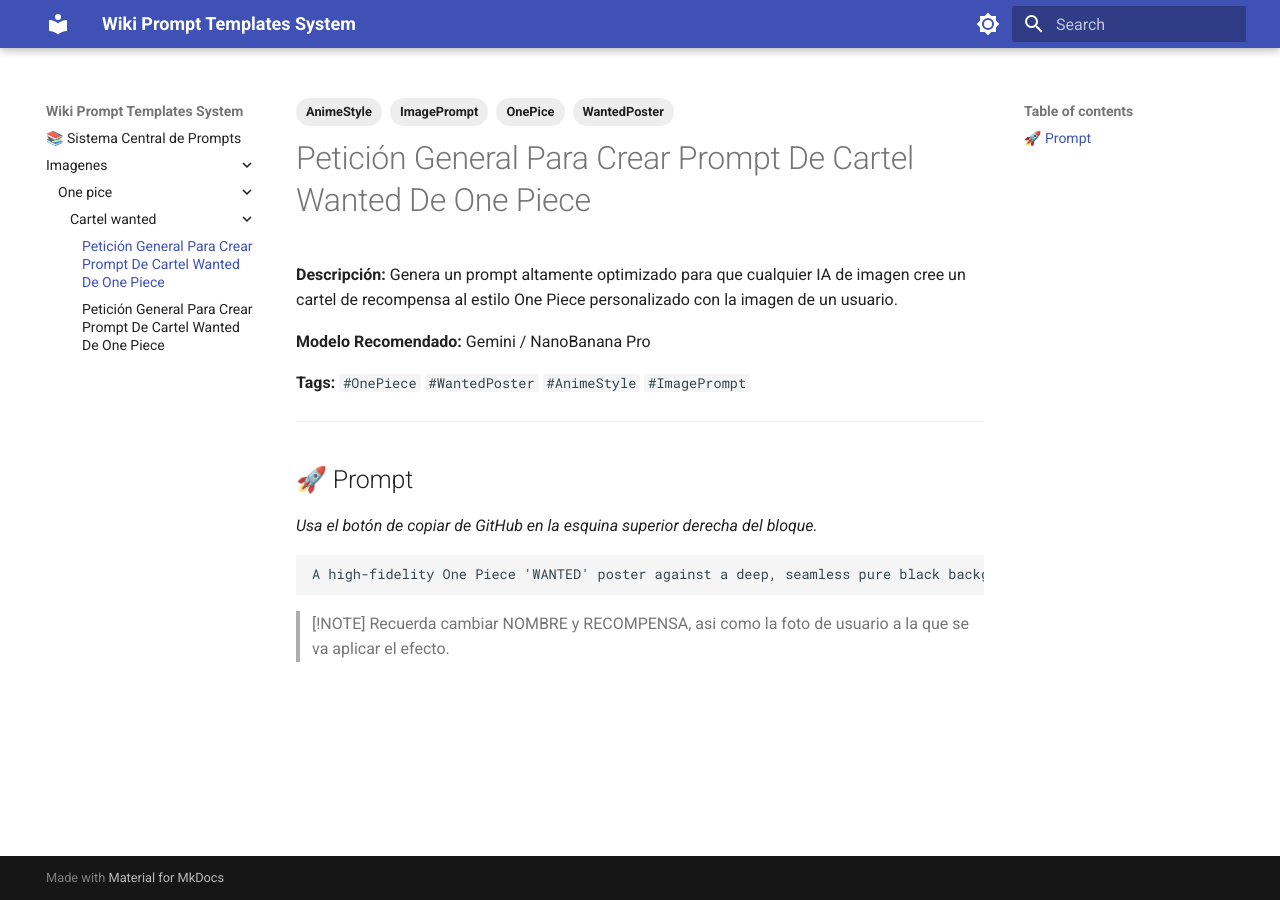
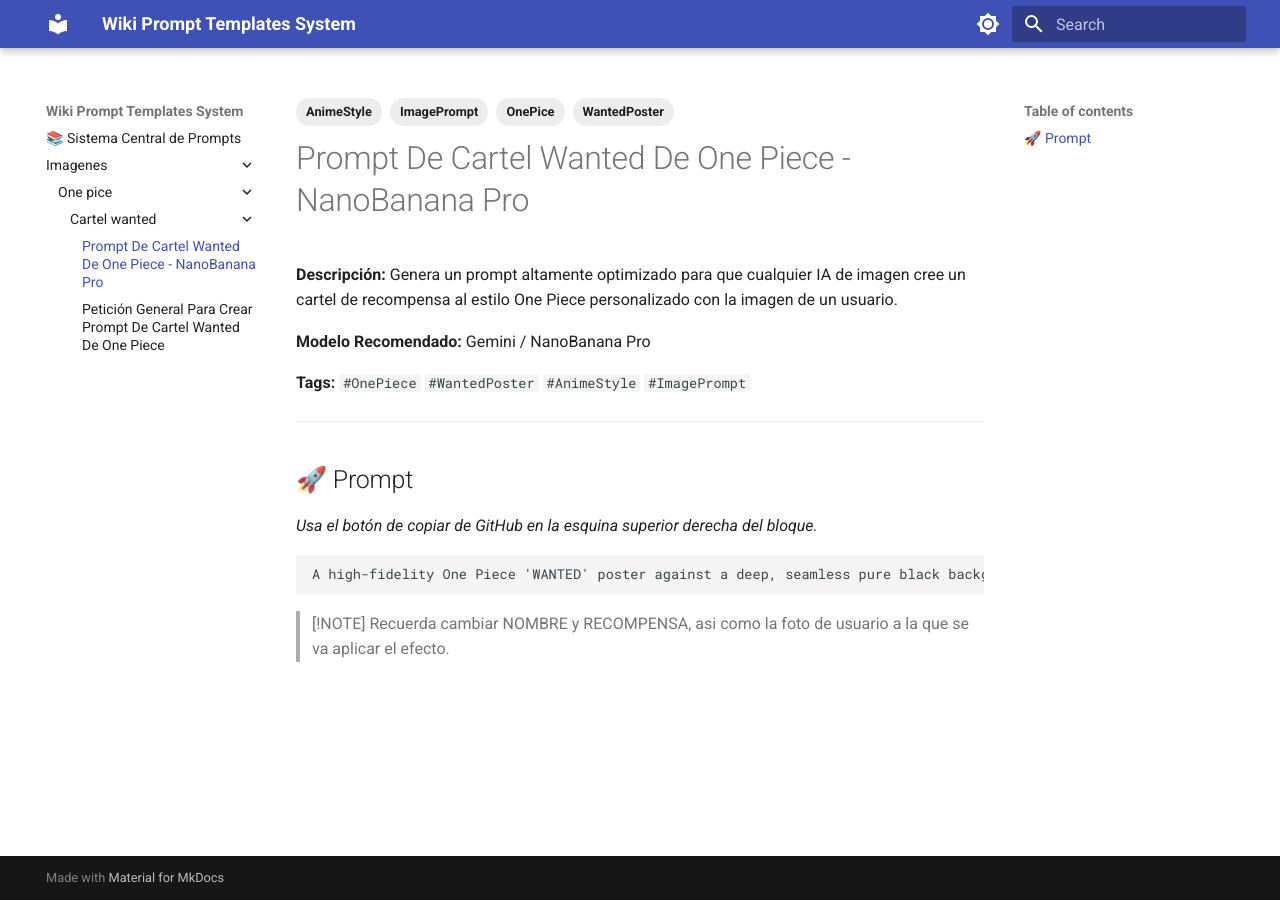
Before and after one commit to atonab/prompt_templates_system, an MkDocs documentation site: the page built from docs/imagenes/one pice/cartel wanted/00-nanobanana.md, in a window 1280 px wide. Built offline with MkDocs 1.6.1 and Material for MkDocs 9.7.7, drawn with Linux system fonts in a browser that asks for light colours.

Commit message:
prompt de cartel wanted de one pice - nano banana pro

```diff
--- a/docs/imagenes/one pice/cartel wanted/00-nanobanana.md
+++ b/docs/imagenes/one pice/cartel wanted/00-nanobanana.md
@@ -6,7 +6,7 @@ tags:
 - ImagePrompt
 ---
 
-# Petición General Para Crear Prompt De Cartel Wanted De One Piece
+# Prompt De Cartel Wanted De One Piece - NanoBanana Pro
 
 **Descripción:** Genera un prompt altamente optimizado para que cualquier IA de imagen cree un cartel de recompensa al estilo One Piece personalizado con la imagen de un usuario.
 
```
